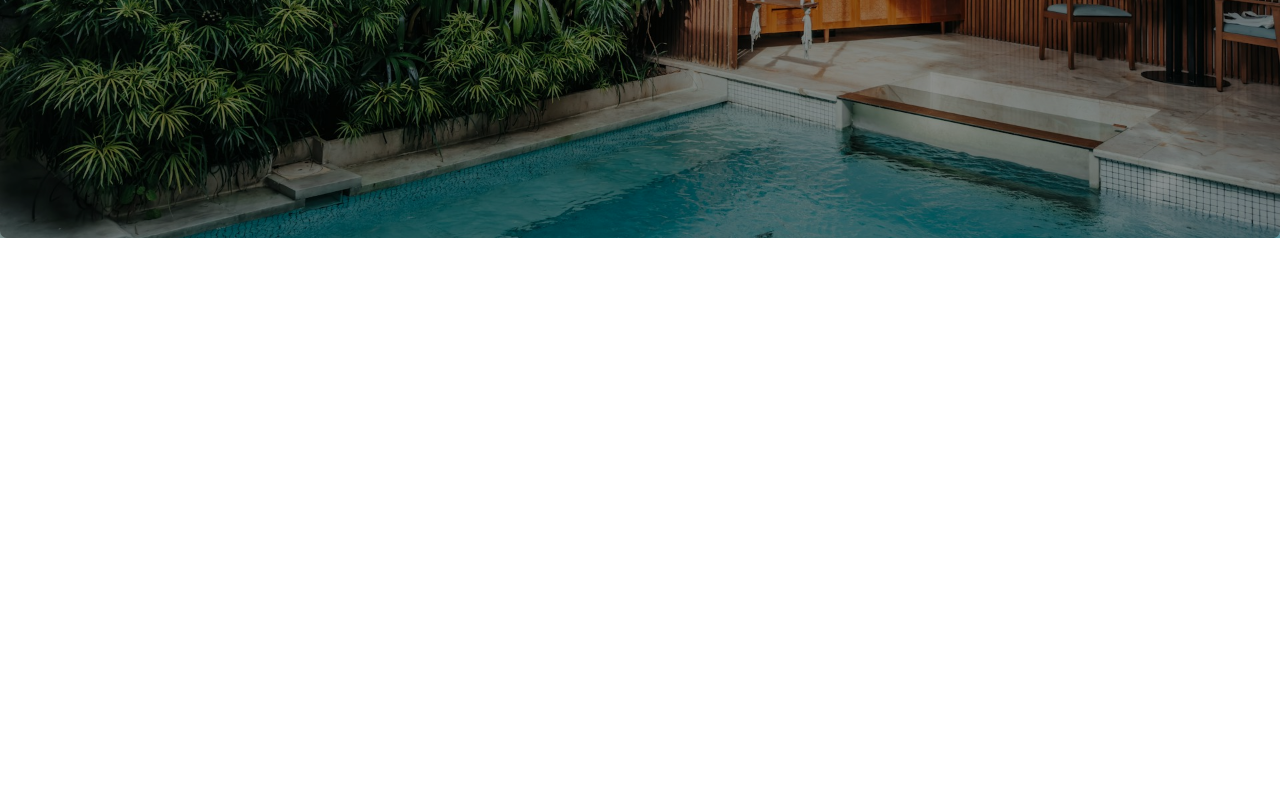
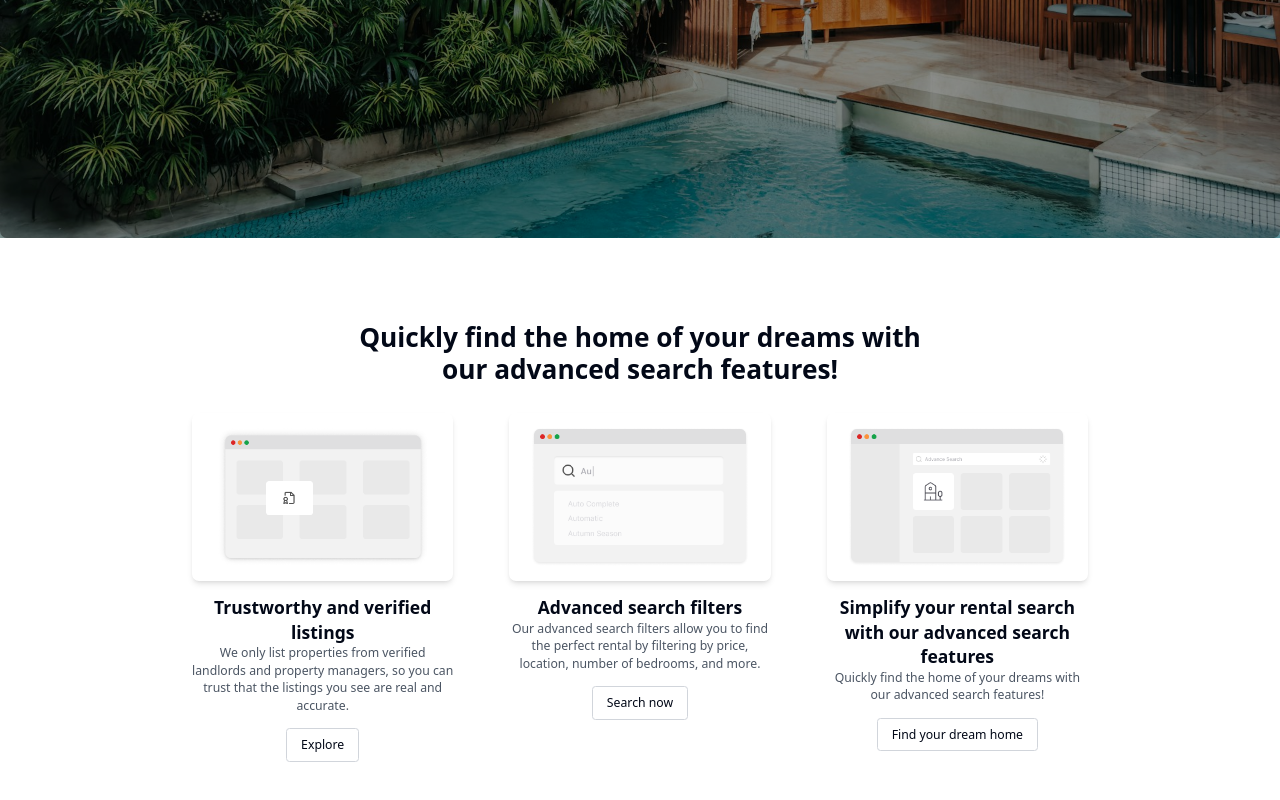
Before and after one commit to ebrahimbeiati/hestia, a Next.js app in the folder client/: page /landing in a window 1280 px wide. Shown: the part 614-1414 px from the top of the page. Before the commit the page ends 852 px from the top, so only its background shows below. Built offline with nearby package versions, Linux system fonts and the light colour scheme; no server answers.

Commit message:
features section

```diff
--- /dev/null
+++ b/client/src/app/(nondashboard)/landing/Features.tsx
@@ -0,0 +1,88 @@
+"use client"
+import React from 'react'
+import {motion} from 'framer-motion'
+import Image from 'next/image'
+import Link from 'next/link'
+
+const containerVariants = {
+  hidden: { opacity: 0, y:50 },
+  visible: {
+    opacity: 1, y:0,
+    transition:{
+       duration: 0.5,
+      staggerChildren: 0.1
+
+    }
+  }
+}
+
+const featureVariants = {
+  hidden: { opacity: 0, y: 20 },
+  visible: { opacity: 1, y: 0 }
+}
+
+
+export  const Features = () => {
+  return (
+  <motion.div
+    variants={containerVariants} initial='hidden' whileInView='visible' viewport={{once: true}} className='py-24 px-6 sm:px-12 lg:px-24 text-center bg-white'>
+      <div className='max-w-3xl mx-auto xl:max-w-5xl'>
+        <motion.h2 variants={featureVariants} className='text-3xl font-bold mb-8 text-center w-full sm:w-2/3 mx-auto'>
+        Quickly find the home of your dreams with our advanced search features!
+        </motion.h2>
+        <div className='grid grid-cols-1 md:grid-cols-2 lg:grid-cols-3 gap-8 lg:gap-12 xl:gap-16'>
+          {[0,1,2].map((index) => (
+            <motion.div key={index} variants={featureVariants} className='flex flex-col items-center'>
+              <FeatureCard
+                title={[
+                  'Trustworthy and verified listings',
+                  'Advanced search filters',
+                  'Simplify your rental search with our advanced search features'
+                ][index]}
+                description={[
+                  'We only list properties from verified landlords and property managers, so you can trust that the listings you see are real and accurate.',
+                  'Our advanced search filters allow you to find the perfect rental by filtering by price, location, number of bedrooms, and more.',
+                  'Quickly find the home of your dreams with our advanced search features!'
+                ][index]}
+                imageSrc={`/landing-search${3 - index}.png`}
+                linkText={[
+                  'Explore',
+                  'Search now',
+                  'Find your dream home'
+                ][index
+                ]}
+                linkHref={[
+                  '/explore',
+                  '/search',
+                  '/find'
+                ][index]}
+              />
+            </motion.div>
+          ))}
+        </div>
+
+      </div>
+
+    </motion.div>
+  )
+}
+interface FeatureCardProps {
+  title: string;
+  description: string;
+  imageSrc: string;
+  linkText: string;
+  linkHref: string;
+}
+
+const FeatureCard: React.FC<FeatureCardProps> = ({ title, description, imageSrc, linkText, linkHref }) => (
+  <div className='text-center'>
+    <div className='p-4 mb-4 flex items-center justify-center h-48 rounded-lg shadow-md'>
+      <Image src={imageSrc} alt={title} width={400} height={400} className='h-full w-full object-contain' />
+    </div>
+    <h3 className='text-xl font-semibold'>{title}</h3>
+    <p className='text-gray-600'>{description}</p>
+    <Link href={linkHref || "#"} className='inline-block border border-gray-300 rounded px-4 py-2 hover:bg-gray-100 mt-4'>
+      {linkText || "Learn more"}
+    </Link>
+  </div>
+);
--- a/client/src/app/(nondashboard)/landing/HeroSection.tsx
+++ b/client/src/app/(nondashboard)/landing/HeroSection.tsx
@@ -5,7 +5,7 @@ import { motion } from 'framer-motion'
 import { Input } from '@/components/ui/input';
 import { Button } from '@/components/ui/button';
 
-const HeroSection = () => {
+export const HeroSection = () => {
   return (
     <div className='relative h-screen'>
         <Image src='/landing-splash.jpg' alt='hero' fill priority className='object-cover object-center'/>
@@ -35,5 +35,3 @@ const HeroSection = () => {
     </div>
   )
 }
-
-export default HeroSection
--- a/client/src/app/(nondashboard)/landing/page.tsx
+++ b/client/src/app/(nondashboard)/landing/page.tsx
@@ -1,9 +1,13 @@
 import React from 'react'
-import HeroSection from './HeroSection'
+import {HeroSection} from './HeroSection'
+import {Features} from './Features'
 
 const LandingPage = () => {
   return (
-    <div><HeroSection /></div>
+    <div>
+      <HeroSection />
+      <Features />
+      </div>
   )
 }
 
```
